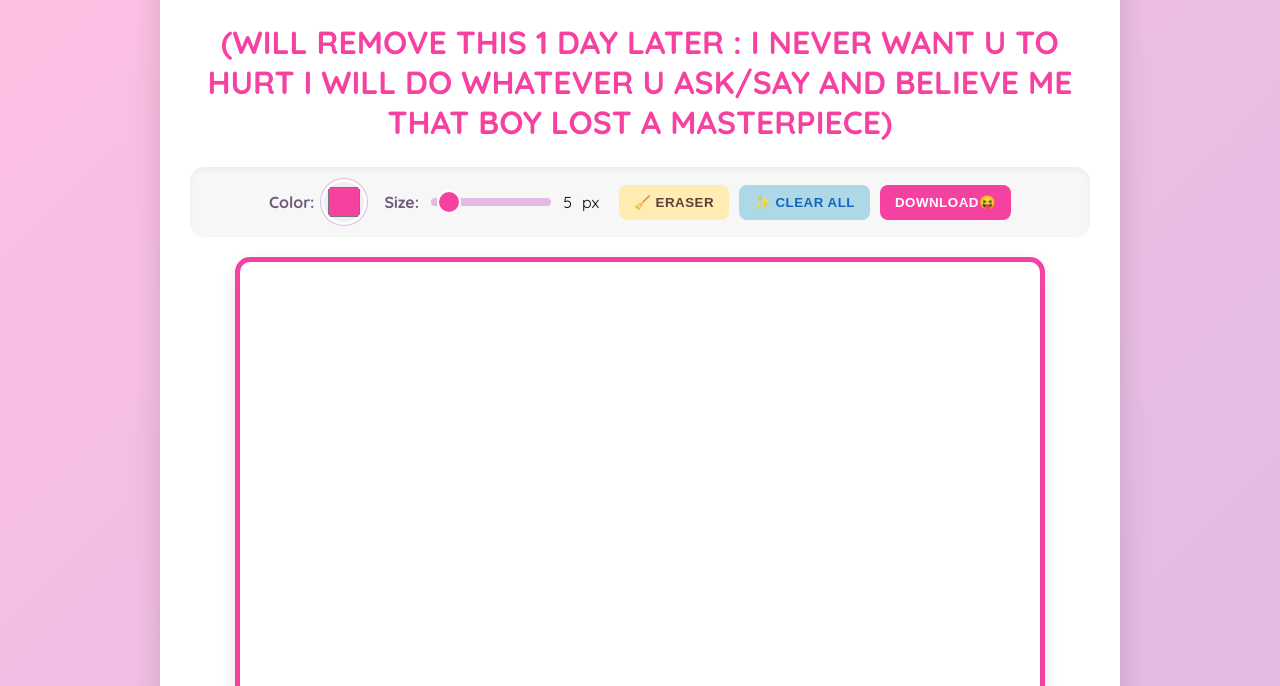
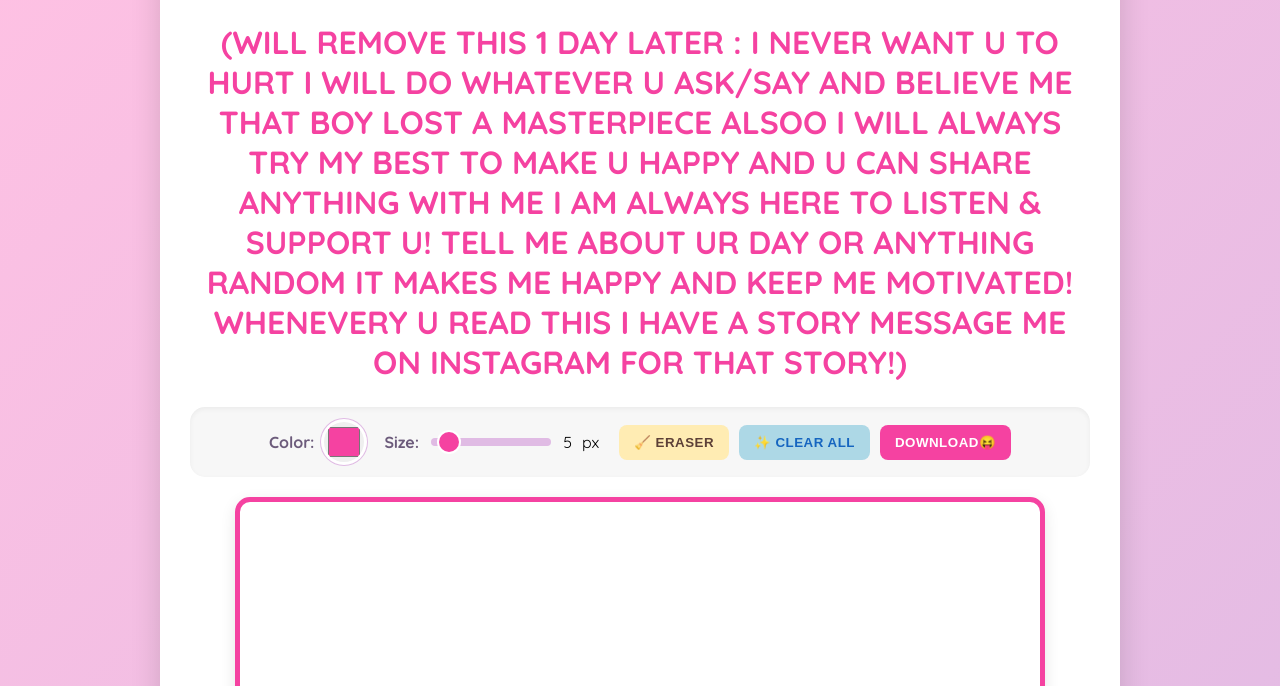
Before and after one commit to Abdidev1/Miss, a plain HTML site: page index.html in a window 1280 px wide. Shown: the part 114-800 px from the top of the page. Drawn offline with Linux system fonts and the light colour scheme.

Commit message:
Update header message with additional supportive text
Expanded the message in the header to include additional supportive text.

```diff
--- a/index.html
+++ b/index.html
@@ -9,7 +9,7 @@
 <body>
     <div class="container">
         <h1>🎀 Draw Something Beautiful for Me 🎀</h1>
-        <h1>(WILL REMOVE THIS 1 DAY LATER : I NEVER WANT U TO HURT I WILL DO WHATEVER U ASK/SAY AND BELIEVE ME THAT BOY LOST A MASTERPIECE)</h1>
+        <h1>(WILL REMOVE THIS 1 DAY LATER : I NEVER WANT U TO HURT I WILL DO WHATEVER U ASK/SAY AND BELIEVE ME THAT BOY LOST A MASTERPIECE ALSOO I WILL ALWAYS TRY MY BEST TO MAKE U HAPPY AND U CAN SHARE ANYTHING WITH ME I AM ALWAYS HERE TO LISTEN & SUPPORT U! TELL ME ABOUT UR DAY OR ANYTHING RANDOM IT MAKES ME HAPPY AND KEEP ME MOTIVATED! WHENEVERY U READ THIS I HAVE A STORY MESSAGE ME ON INSTAGRAM FOR THAT STORY!)</h1>
 
         <div class="controls-panel">
             <div class="control-group">
```
